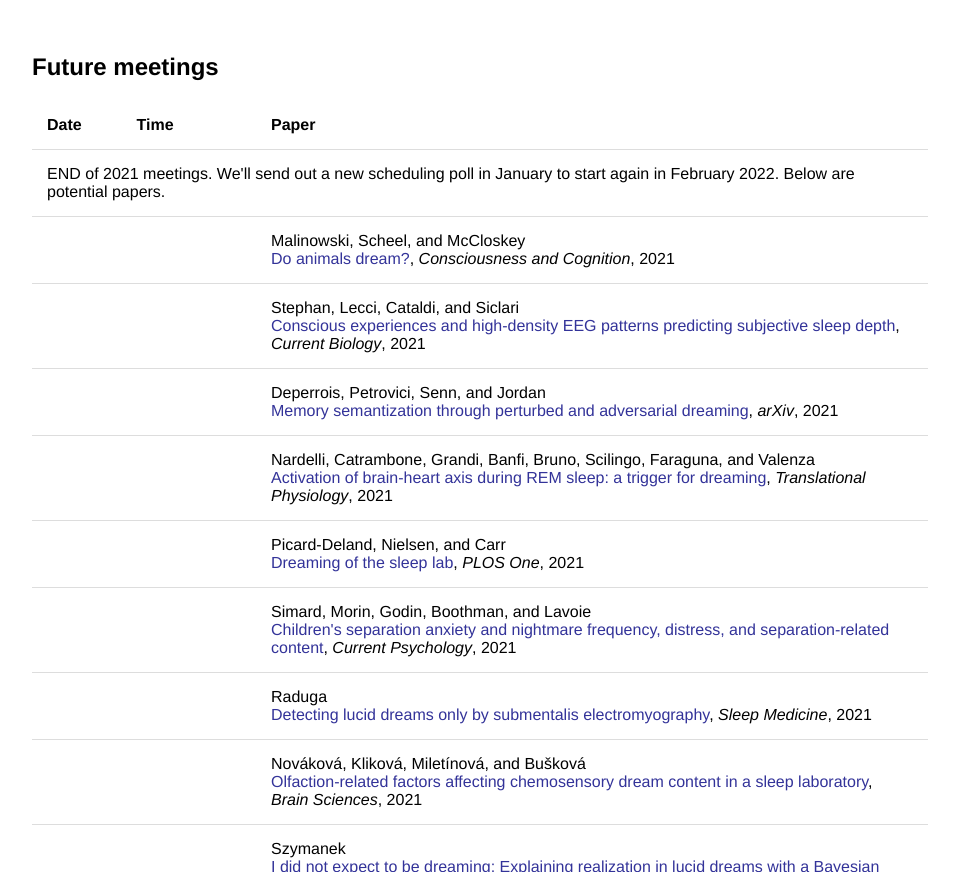
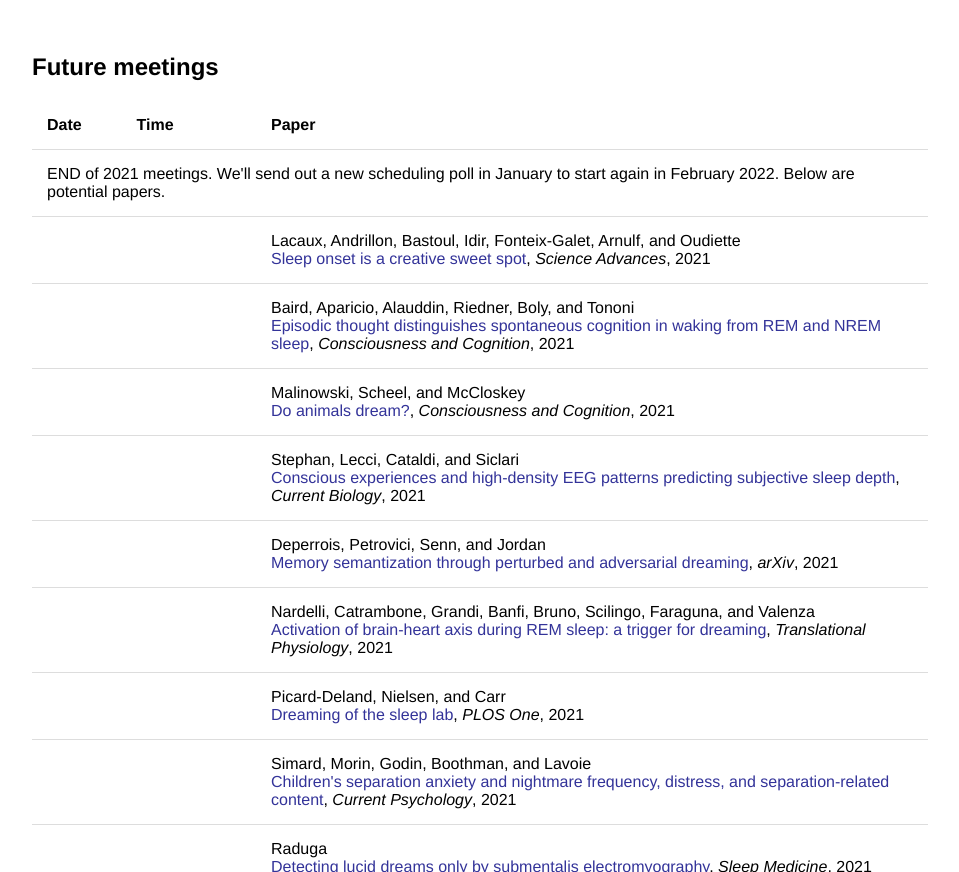
Before and after one commit to remrama/remrama.github.io, a Jekyll site: the page built from drrc/index.html, in a window 1280 px wide and 900 px high, scrolled down 588 px, cut to the strip 28-900 px from the top of the window. Shown: the whole strip, without its empty margins (160-1119 px from the left). Built offline with Jekyll 4.4.1, drawn with Linux system fonts in a browser that asks for light colours.

Commit message:
drrc papers

```diff
--- a/drrc/index.html
+++ b/drrc/index.html
@@ -38,6 +38,14 @@ title: DRRC
         </tr>
         <tr>
             <td colspan="3">END of 2021 meetings. We'll send out a new scheduling poll in January to start again in February 2022. Below are potential papers.</td>
+        </tr>
+        <tr>
+            <td colspan="2"></td>
+            <td>Lacaux, Andrillon, Bastoul, Idir, Fonteix-Galet, Arnulf, and Oudiette<br><a href="https://doi.org/10.1126/sciadv.abj5866">Sleep onset is a creative sweet spot</a>, <i>Science Advances</i>, 2021</td>
+        </tr>
+        <tr>
+            <td colspan="2"></td>
+            <td>Baird, Aparicio, Alauddin, Riedner, Boly, and Tononi<br><a href="https://doi.org/10.1016/j.concog.2021.103247">Episodic thought distinguishes spontaneous cognition in waking from REM and NREM sleep</a>, <i>Consciousness and Cognition</i>, 2021</td>
         </tr>
         <tr>
             <td colspan="2"></td>
```
